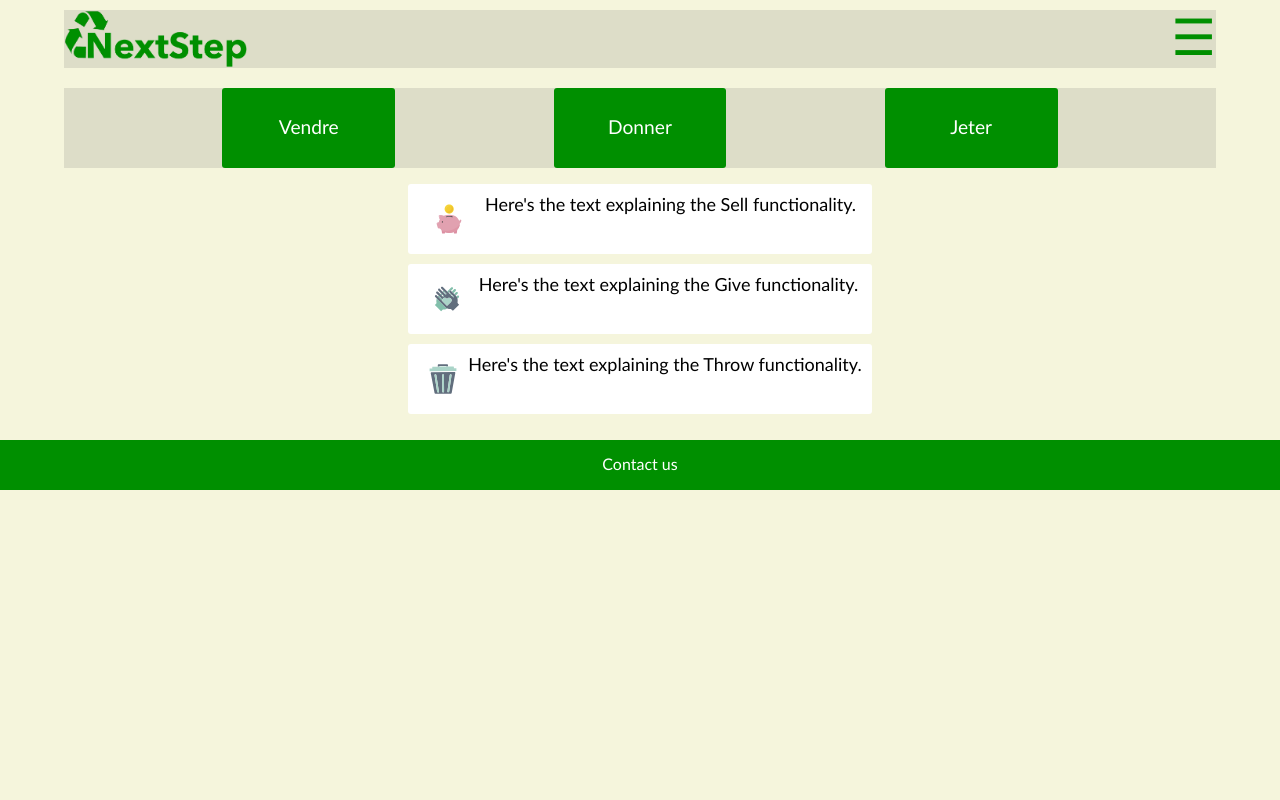
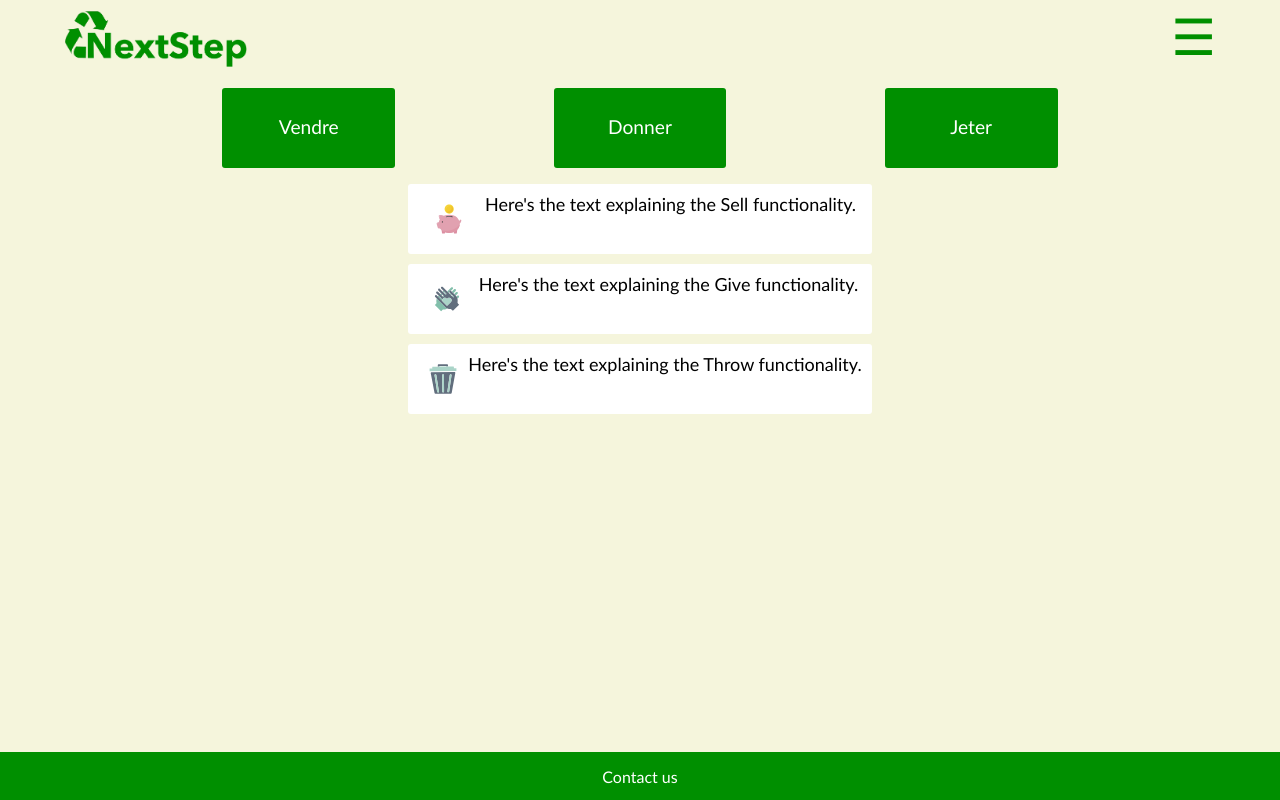
Before and after one commit to MohamedNiaissa/ProjetLabDay, a React (Create React App) app: page /home in a window 1280 px wide. Built offline with nearby package versions, Linux system fonts and the light colour scheme.

Commit message:
Fixed the footer to the bottom of the window.

```diff
--- a/src/css/pcStyle.css
+++ b/src/css/pcStyle.css
@@ -40,7 +40,7 @@ body {
     justify-content: space-between;
     width: 90%;
 
-    background-color: rgb(221, 221, 200);
+    /* background-color: rgb(221, 221, 200); */
 }
 
 /* .app_logo {
@@ -64,7 +64,7 @@ body {
     justify-content: space-evenly;
     width: 90%;
     margin-top: 10px;
-    background-color: rgb(221, 221, 200);
+    /* background-color: rgb(221, 221, 200); */
 }
 
 .btn_container {
@@ -113,6 +113,7 @@ body {
     justify-content: center;
     width: 100%;
     margin-top: 10px;
+    flex: 1 0 auto;
 }
 
 .form_section {
@@ -154,6 +155,39 @@ body {
 
 .form {
     width: 70%;
+}
+
+
+
+
+
+
+
+.footer_container {
+    position: fixed;
+    width: 100%;
+    height: 6vh;
+    bottom: 0;
+}
+
+.footer{
+    display: flex;
+    justify-content: center;
+    align-items: center;
+    width: 100%;
+    min-height:50px;
+
+    background-color: #008f00;
+}
+
+.contact{
+    width: 100%;
+    font-family: 'Gill Sans', 'Gill Sans MT', Calibri, 'Trebuchet MS', sans-serif;
+    color: white;
+}
+
+.contact:hover{
+    color: lightgray;
 }
 
 
@@ -288,24 +322,6 @@ a {
     align-content:center;
 }
 
-.footer{
-    background-color: #008f00;
-    display: flex;
-    justify-content: center;
-    align-items: center;
-    font-family: 'Gill Sans', 'Gill Sans MT', Calibri, 'Trebuchet MS', sans-serif;
-    min-height:50px;
-    color: white;
-    margin-top:10px;
-}
-.contact{
-    font-family: 'Gill Sans', 'Gill Sans MT', Calibri, 'Trebuchet MS', sans-serif;
-    color: white;
-}
-.contact:hover{
-    color: lightgray;
-}
-
 .FormGroup{
     display: flex;
     flex-flow: row wrap;
--- a/src/elements/Footer.js
+++ b/src/elements/Footer.js
@@ -2,9 +2,11 @@ import React from "react";
 import { NavLink } from "react-router-dom";
 
 const Footer = () => (
-    <div class="footer">
-        <NavLink to="/Contact"><div className="contact">Contact us</div></NavLink>
-    </div>
+    <section className="footer_container">
+        <div className="footer">
+            <NavLink to="/contact"><div className="contact">Contact us</div></NavLink>
+        </div>
+    </section>
 )
 
 export default Footer;
```
